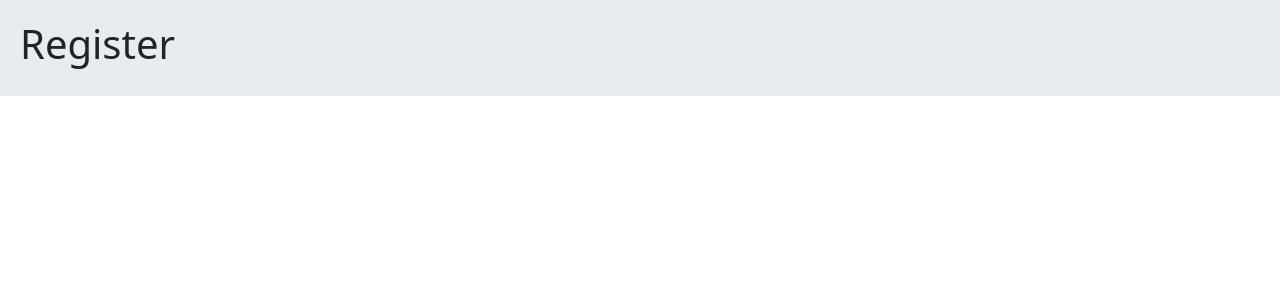
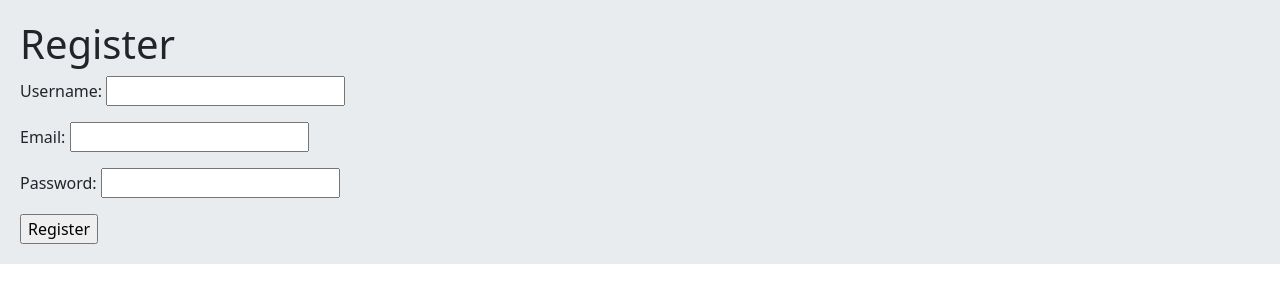
Before and after one commit to mehdi-prbb/django_projetc_social_network, a Django app: page /accounts/register/ in a window 1280 px wide. Shown: the part 56-359 px from the top of the page. Run offline with Django 4.2, Linux system fonts and the light colour scheme.

Commit message:
add register forms

```diff
--- /dev/null
+++ b/accounts/forms.py
@@ -0,0 +1,7 @@
+from django import forms
+
+
+class UserRegistrationForm(forms.Form):
+    username = forms.CharField()
+    email = forms.CharField()
+    password = forms.CharField()
--- a/accounts/templates/accounts/register.html
+++ b/accounts/templates/accounts/register.html
@@ -4,4 +4,9 @@
 
 {% block content %}
     <h1>Register</h1>
+    <form action="" method="post">
+        {% csrf_token %}
+        {{ form.as_p }}
+        <input type="submit" value="Register">
+    </form>
 {% endblock content %}
--- a/accounts/views.py
+++ b/accounts/views.py
@@ -1,10 +1,13 @@
 from django.shortcuts import render
 from django.views import View
+
+from .forms import UserRegistrationForm
 
 
 class RegisterView(View):
     def get(self, request):
-        return render(request, 'accounts/register.html')
+        form = UserRegistrationForm()
+        return render(request, 'accounts/register.html', {'form' : form})
 
     def post(self, request):
         pass
```
